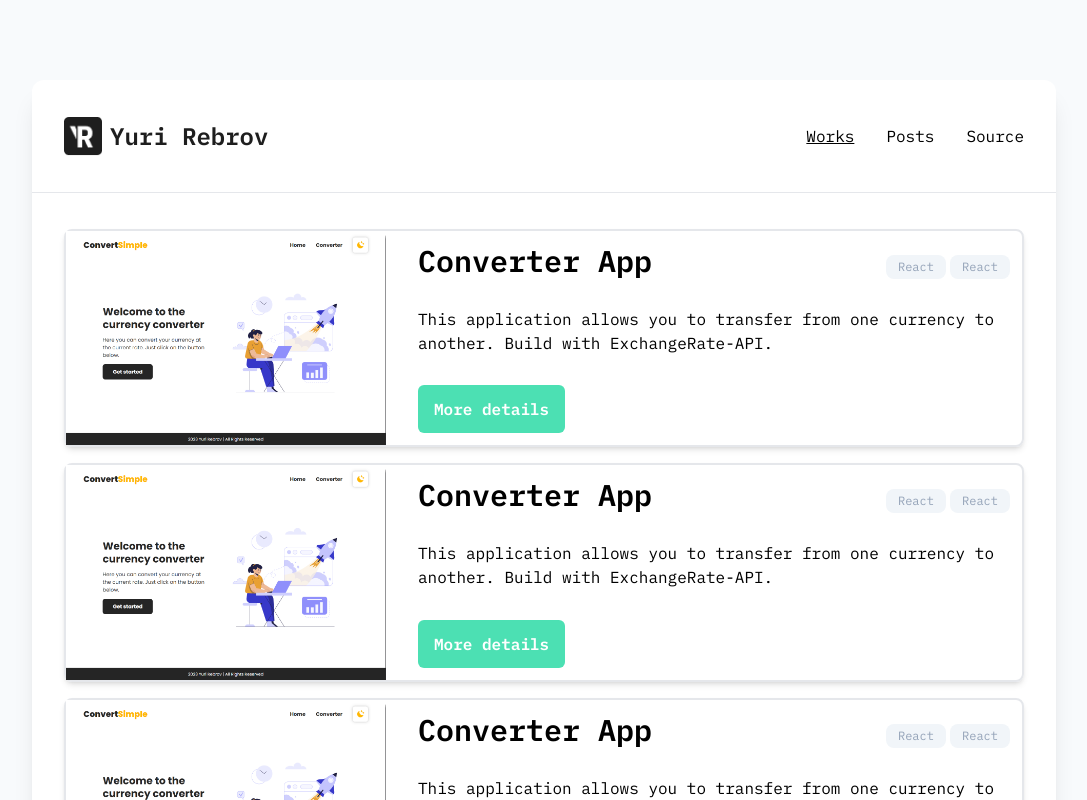
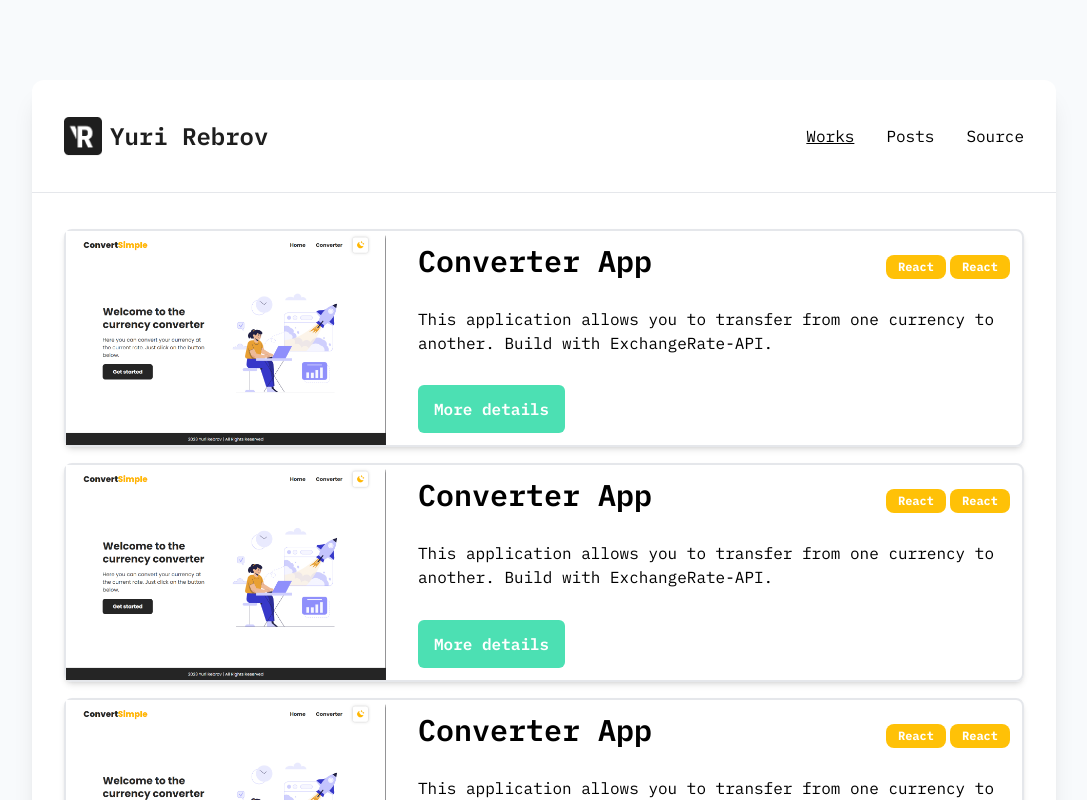
Before and after one commit to RebrovYura/yurirebrov-dev-v2, a Next.js app: page /works in a window 1280 px wide. Shown: the top 800 px of the page, without its empty margins (96-1183 px from the left). Built offline with nearby package versions, Linux system fonts and the light colour scheme.

Commit message:
fixed page transition animation

```diff
--- a/app/layout.tsx
+++ b/app/layout.tsx
@@ -4,6 +4,7 @@ import "./globals.css";
 import { AnimatePresenceProvider, MotionDiv } from "./ui/Motion/MotionClient";
 import { Header } from "./modules/Header";
 import { Footer } from "./modules/Footer";
+import PageTransition from "./ui/Motion/PageTransition";
 
 export const metadata: Metadata = {
   title: "Homepage | Yuri Rebrov",
@@ -26,20 +27,11 @@ export default function RootLayout({
   return (
     <html lang="en">
       <body className={`${imb_plex_mono.className} bg-slate-50 relative`}>
-        <AnimatePresenceProvider mode="wait" initial={true}>
-          <MotionDiv
-            initial="hidden"
-            animate="enter"
-            exit="exit"
-            variants={variants}
-            transition={{ duration: 0.4, type: "easeInOut" }}
-            className="mt-0 md:mt-20 md:max-w-5xl mx-auto md:rounded-t-xl bg-primary min-h-screen shadow-xl flex flex-col relative"
-          >
-            <Header />
-            <div className="py-9 px-8 grow relative">{children}</div>
-            <Footer />
-          </MotionDiv>
-        </AnimatePresenceProvider>
+        <div className="mt-0 md:mt-20 md:max-w-5xl mx-auto md:rounded-t-xl bg-primary min-h-screen shadow-xl flex flex-col relative">
+          <Header />
+          <div className="py-9 px-8 grow relative">{children}</div>
+          <Footer />
+        </div>
       </body>
     </html>
   );
--- a/app/modules/About.tsx
+++ b/app/modules/About.tsx
@@ -1,12 +1,12 @@
 import Link from "next/link";
-import { Title } from "../ui/Title";
+import { ContentTitle } from "../ui/Content";
 import { LinkButton } from "../ui/LinkButton";
 
 export function About() {
   return (
     <>
       <div className="flex flex-col max-w-[480px] pb-6">
-        <Title text="About me 👋" />
+        <ContentTitle text="About me 👋" />
         <div className="border-l-2 border-secondary pl-5 text-justify">
           I&apos;m Yuri Rebrov and I&apos;m a digital creator from Belarus. I
           started learning programming after I entered college in 2016. It was a
--- a/app/modules/Links.tsx
+++ b/app/modules/Links.tsx
@@ -1,11 +1,11 @@
 import Link from "next/link";
-import { Title } from "../ui/Title";
+import { ContentTitle } from "../ui/Content";
 import { socialLinks } from "../constants/constants";
 
 export function Links() {
   return (
     <div className="flex flex-col max-w-[480px] pb-6 w-full">
-      <Title text="Links 🔗" />
+      <ContentTitle text="Links 🔗" />
       <div className="border-l-2 border-secondary pl-5 text-justify flex flex-col gap-4">
         {socialLinks.map((link) => (
           <Link
--- a/app/page.tsx
+++ b/app/page.tsx
@@ -5,6 +5,7 @@ import { Hero } from "./modules/Hero";
 import { About } from "./modules/About";
 import { MotionDiv } from "./ui/Motion/MotionClient";
 import { Links } from "./modules/Links";
+import PageTransition from "./ui/Motion/PageTransition";
 
 const variants = {
   hidden: { opacity: 0, x: 30, y: 0 },
@@ -13,10 +14,8 @@ const variants = {
 };
 
 export default function Home() {
-  useEffect(() => {
-    window.scrollTo(0, 0);
-  }, []);
   return (
+    <PageTransition>
       <div className="py-32 flex flex-col gap-y-20 items-center">
         <Hero />
         <div className="flex flex-col gap-20 max-w-[480px] w-full">
@@ -42,5 +41,6 @@ export default function Home() {
           </MotionDiv>
         </div>
       </div>
+    </PageTransition>
   );
 }
--- a/app/posts/page.tsx
+++ b/app/posts/page.tsx
@@ -1,3 +1,11 @@
+import PageTransition from "../ui/Motion/PageTransition";
+
 export default function Page() {
-  return <div>Blog</div>;
+  return (
+    <PageTransition>
+      <div>
+        <p>Blog</p>
+      </div>
+    </PageTransition>
+  );
 }
--- a/app/ui/Card.tsx
+++ b/app/ui/Card.tsx
@@ -1,7 +1,7 @@
 import Image from "next/image";
 
 import Converter from "@/public/works/converter.png";
-import { Title } from "./Title";
+import { ContentTitle } from "./Content";
 import { LinkButton } from "./LinkButton";
 import { Tag } from "./Tag";
 
@@ -21,7 +21,7 @@ export function Card({ work_page }: CardProps) {
       />
       <div className="flex flex-col gap-2 p-3">
         <div className="flex flex-col lg:flex-row lg:justify-between lg:items-center">
-          <Title text="Converter App" />
+          <ContentTitle text="Converter App" />
           <div className="flex gap-1">
             <Tag>React</Tag>
             <Tag>React</Tag>
--- /dev/null
+++ b/app/ui/Content.tsx
@@ -0,0 +1,23 @@
+type ContentWrapperProps = {
+  children: React.ReactNode;
+};
+
+export function ContentWrapper({ children }: ContentWrapperProps) {
+  return (
+    <div className="border-l-2 border-secondary pl-5 text-justify">
+      {children}
+    </div>
+  );
+}
+
+type ContentTitleProps = {
+  text: string;
+};
+
+export function ContentTitle({ text }: ContentTitleProps) {
+  return (
+    <div className="font-semibold text-3xl pb-3">
+      <p>{text}</p>
+    </div>
+  );
+}
--- /dev/null
+++ b/app/ui/Motion/PageTransition.tsx
@@ -0,0 +1,39 @@
+"use client";
+
+import { motion, AnimatePresence } from "framer-motion";
+
+type PageTransitionProps = {
+  children: React.ReactNode;
+};
+
+const variants = {
+  hidden: { opacity: 0, x: 0, y: 50 },
+  enter: { opacity: 1, x: 0, y: 0 },
+  exit: { opacity: 0, x: 0, y: -50 },
+};
+
+const PageTransition = ({ children }: PageTransitionProps) => {
+  return (
+    <AnimatePresence
+      mode="wait"
+      initial={true}
+      onExitComplete={() => {
+        if (typeof window !== "undefined") {
+          window.scrollTo({ top: 0 });
+        }
+      }}
+    >
+      <motion.div
+        initial="hidden"
+        animate="enter"
+        exit="exit"
+        variants={variants}
+        transition={{ duration: 0.4, type: "easeInOut" }}
+      >
+        {children}
+      </motion.div>
+    </AnimatePresence>
+  );
+};
+
+export default PageTransition;
--- a/app/ui/Tag.tsx
+++ b/app/ui/Tag.tsx
@@ -4,7 +4,7 @@ type TagProps = {
 
 export function Tag({ children }: TagProps) {
   return (
-    <div className="text-xs bg-slate-100 text-slate-400 rounded-lg px-3 py-1 w-fit">
+    <div className="text-xs bg-tertiary text-primary font-bold rounded-lg px-3 py-1 w-fit">
       {children}
     </div>
   );
--- a/app/ui/Title.tsx
+++ /dev/null
@@ -1,11 +0,0 @@
-type TitleProps = {
-  text: string;
-};
-
-export function Title({ text }: TitleProps) {
-  return (
-    <div className="font-semibold text-3xl pb-3">
-      <p>{text}</p>
-    </div>
-  );
-}
--- a/app/works/page.tsx
+++ b/app/works/page.tsx
@@ -1,11 +1,14 @@
 import { Card } from "../ui/Card";
+import PageTransition from "../ui/Motion/PageTransition";
 
 export default function Page() {
   return (
-    <div className="grid grid-cols-1 sm:grid-cols-2 md:grid-cols-1 gap-4 place-items-center">
-      <Card work_page="/converter" />
-      <Card work_page="/converter" />
-      <Card work_page="/converter" />
-    </div>
+    <PageTransition>
+      <div className="grid grid-cols-1 sm:grid-cols-2 md:grid-cols-1 gap-4 place-items-center">
+        <Card work_page="/converter" />
+        <Card work_page="/converter" />
+        <Card work_page="/converter" />
+      </div>
+    </PageTransition>
   );
 }
--- a/tailwind.config.ts
+++ b/tailwind.config.ts
@@ -11,6 +11,7 @@ const config: Config = {
       colors: {
         primary: "#FFFFFF",
         secondary: "#1E1E1E",
+        tertiary: "#FFC107",
         accent: "#4CE0B3",
         warning: "#ED6A5E",
       },
```
Lines whose indentation alone changed are shown as unchanged.
